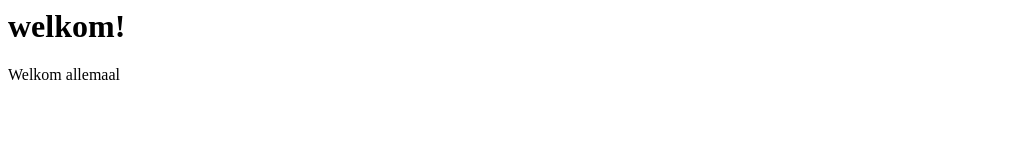
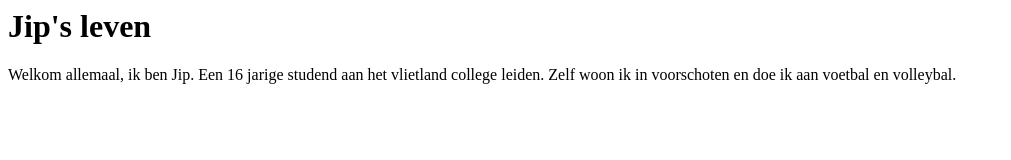
Before and after one commit to Jippaa/Jippaa.github.io, a plain HTML site: page index.html in a window 1280 px wide. Shown: the whole page, without its empty margins (0-1011 px from the left). Drawn offline with Linux system fonts and the light colour scheme.

Commit message:
Update index.html

```diff
--- a/index.html
+++ b/index.html
@@ -1,6 +1,6 @@
 <html><head><title><welkom</title></head>
   <body>
-    <h1>welkom!</h1>
-    <p>Welkom allemaal</p>
+    <h1>Jip's leven</h1>
+    <p>Welkom allemaal, ik ben Jip. Een 16 jarige studend aan het vlietland college leiden. Zelf woon ik in voorschoten en doe ik aan voetbal en volleybal.</p>
   </body>
   </html>
```
